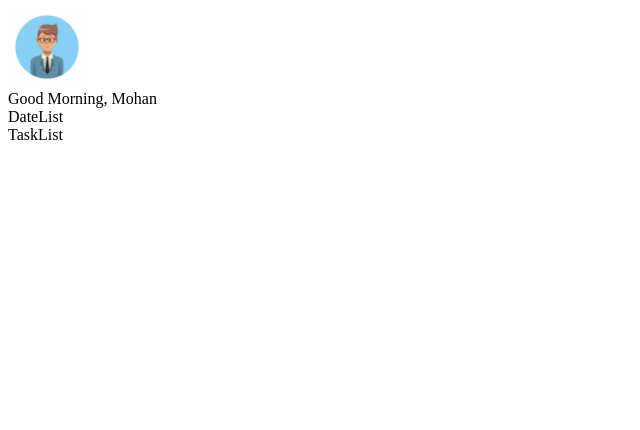
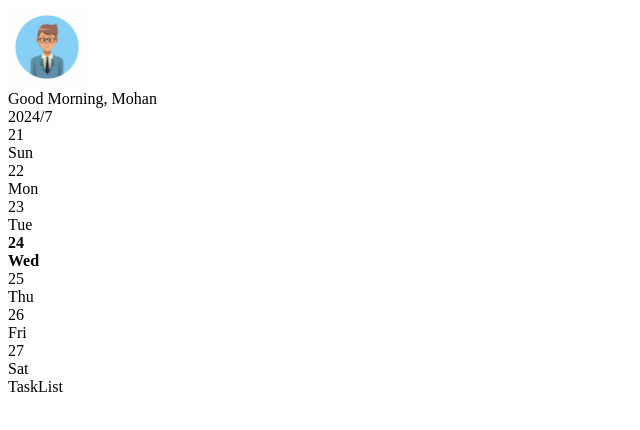
Before and after one commit to siva2022000/todolist, a React (Create React App) app: page / in a window 1280 px wide. Shown: the top 430 px of the page, without its empty margins (0-640 px from the left). Built offline with nearby package versions, Linux system fonts and the light colour scheme.

Commit message:
display selected date and dates around that date changes

```diff
--- a/src/components/DateList.js
+++ b/src/components/DateList.js
@@ -1,5 +1,28 @@
+import DateShow from "./DateShow";
+import { useState } from "react";
 function DateList() {
-  return <div> DateList</div>;
+  const [curDate, setCurDate] = useState(new Date());
+  let changeDate = (date) => {
+    setCurDate(date);
+  };
+  let startDate = new Date(curDate);
+  startDate.setDate(startDate.getDate() - 3);
+  let renderedDates = [];
+  for (let i = 0; i < 7; i++) {
+    let temp = new Date(startDate);
+    temp.setDate(startDate.getDate() + i);
+    renderedDates.push(
+      <DateShow date={temp} curDate={curDate} changeDate={changeDate} key={i} />
+    );
+  }
+  return (
+    <div>
+      <div>
+        {curDate.getFullYear()}/{curDate.getMonth() + 1}
+      </div>
+      {renderedDates}
+    </div>
+  );
 }
 
 export default DateList;
--- a/src/components/DateShow.js
+++ b/src/components/DateShow.js
@@ -1,5 +1,18 @@
-function DateShow() {
-  return <div> DateShow</div>;
+import config from "../config.json";
+function DateShow({ date, changeDate, curDate }) {
+  let handleClick = () => {
+    changeDate(date);
+  };
+  let displayDate = (
+    <div>
+      <div> {date.getDate()} </div>
+      <div>{config.weekMapper[date.getDay()]}</div>
+    </div>
+  );
+  if (date.getTime() === curDate.getTime()) {
+    displayDate = <b>{displayDate}</b>;
+  }
+  return <div onClick={handleClick}>{displayDate}</div>;
 }
 
 export default DateShow;
--- a/src/components/ProfileShow.js
+++ b/src/components/ProfileShow.js
@@ -2,8 +2,7 @@ import ProfileImage from "../images/ProfileImage.jpg";
 function ProfileShow() {
   return (
     <div>
-
-      <img src={ProfileImage} alt="profile pic" height='78' width='78'/>
+      <img src={ProfileImage} alt="profile pic" height="78" width="78" />
       <div>Good Morning, Mohan</div>
     </div>
   );
--- /dev/null
+++ b/src/config.json
@@ -0,0 +1,11 @@
+{
+    "weekMapper" : {
+        "0" : "Sun",
+        "1" : "Mon",
+        "2" : "Tue",
+        "3" : "Wed",
+        "4" : "Thu",
+        "5" : "Fri",
+        "6" : "Sat"
+    }
+}
```
